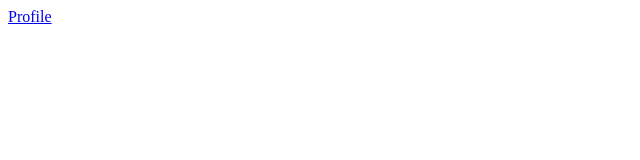
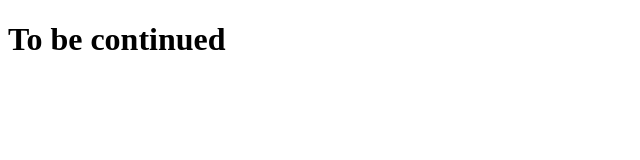
Before and after one commit to tytnpp/LAB3, a plain HTML site: page index.html in a window 1280 px wide. Shown: the whole page, without its empty margins (0-640 px from the left). Drawn offline with Linux system fonts and the light colour scheme.

Commit message:
to be continued

```diff
--- a/index.html
+++ b/index.html
@@ -7,6 +7,6 @@
     <title>Document</title>
 </head>
 <body>
-    <a href="/LAB3/profile.html">Profile</a>
+    <h1>To be continued</h1>
 </body>
 </html>
```
